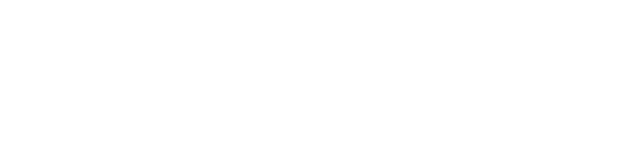
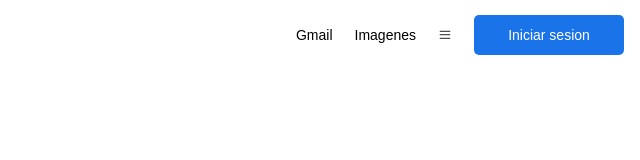
Before and after one commit to isaaczid/cloneGoogle, a plain HTML site: page index.html in a window 1280 px wide. Shown: the whole page, without its empty margins (640-1280 px from the left). Drawn offline with nearby package versions, Linux system fonts and the light colour scheme.

Commit message:
Header terminado

```diff
--- a/css/estilos.css
+++ b/css/estilos.css
@@ -0,0 +1,70 @@
+/*Estilos globales*/
+html{
+    font-size: 62.5%
+}
+/* *,*::after,*::before{
+    box-sizing: border-box;
+} */
+body{
+    font-size: 1.6rem;
+    padding: 0;
+    margin: 0;
+    font-family: Arial, Helvetica, sans-serif;
+}
+
+/*Estilos generales*/
+ul,ol{
+    margin: 0;
+    padding: 0;
+    list-style: none;
+}
+a{
+    text-decoration: none;
+    color: black;
+}
+
+/*Utilidades*/
+.d-flex{
+    display: flex;
+}
+.hov:hover{
+    text-decoration: underline;
+}
+.boton{
+    width: 15rem;
+    height: 4rem;
+    background-color: #1a73e8;
+
+    justify-content: center;
+    align-items: center;
+
+    border-radius: 0.5rem;
+    color: white;
+}
+.boton:hover{
+    background-color: #165cb8;;
+}
+
+/*Estilos header*/
+.header{
+    width: 100%;
+    height: 5rem;
+
+    margin: 0;
+    padding: 1rem;
+
+    /* background-color: cornflowerblue; */
+
+    justify-content: flex-end;
+
+    font-size: 1.4rem;
+}
+.header__menu{
+    width: 35rem;
+
+    padding: 1.5rem;
+    /* background-color: coral; */
+
+    justify-content: space-around;
+    align-items: center;
+}
--- a/index.html
+++ b/index.html
@@ -6,9 +6,27 @@
     <meta name="viewport" content="width=device-width, initial-scale=1.0">
     <title>Document</title>
 
+    <link rel="stylesheet" href="https://maxst.icons8.com/vue-static/landings/line-awesome/line-awesome/1.3.0/css/line-awesome.min.css">
     <link rel="stylesheet" href="css/estilos.css">
 </head>
 <body>
-
+    <header class="header d-flex">
+        <ul class="header__menu d-flex">
+            <li>
+                <a href="#" class="hov">Gmail</a>
+            </li>
+            <li>
+                <a href="#" class="hov">Imagenes</a>
+            </li>
+            <li>
+                <a href="#">
+                    <i class="las la-bars"></i>
+                </a>
+            </li>
+            <li>
+                <a href="#" class="boton d-flex">Iniciar sesion</a>
+            </li>
+        </ul>
+    </header>
 </body>
 </html>
```
